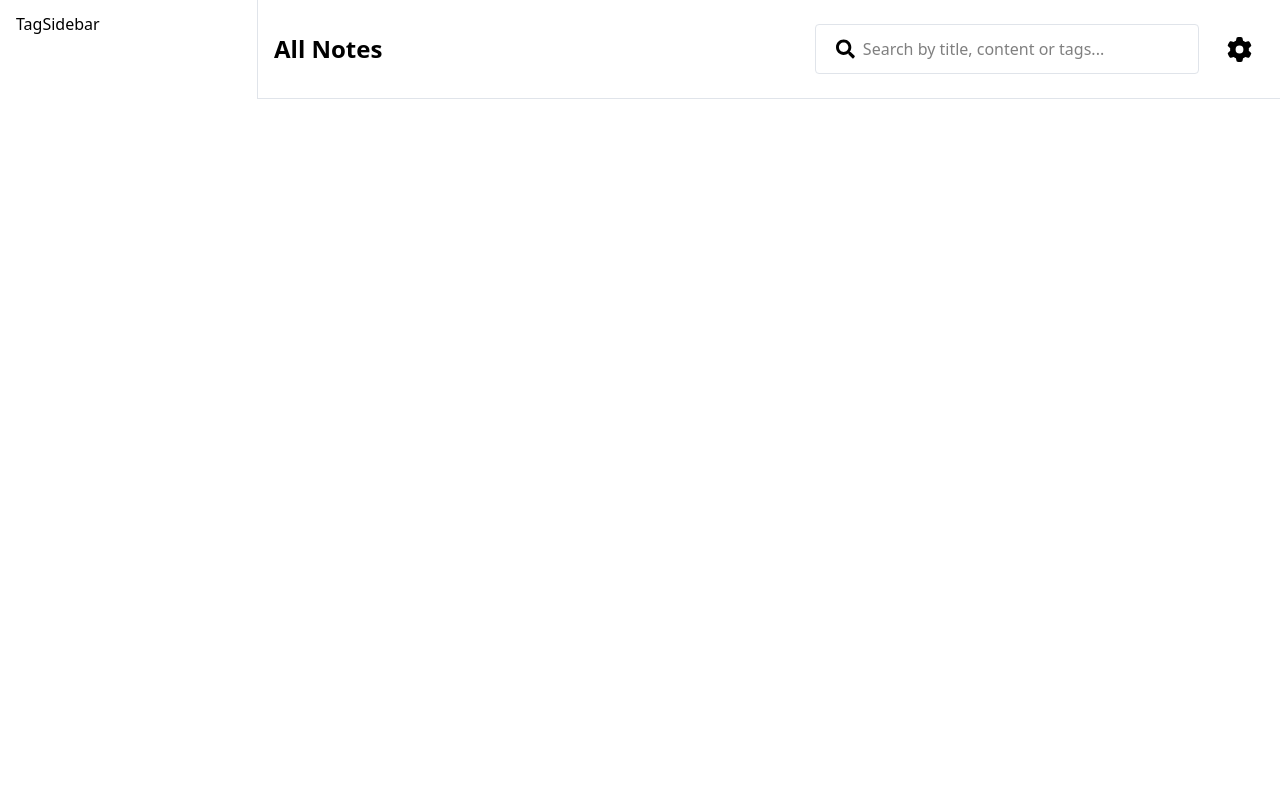
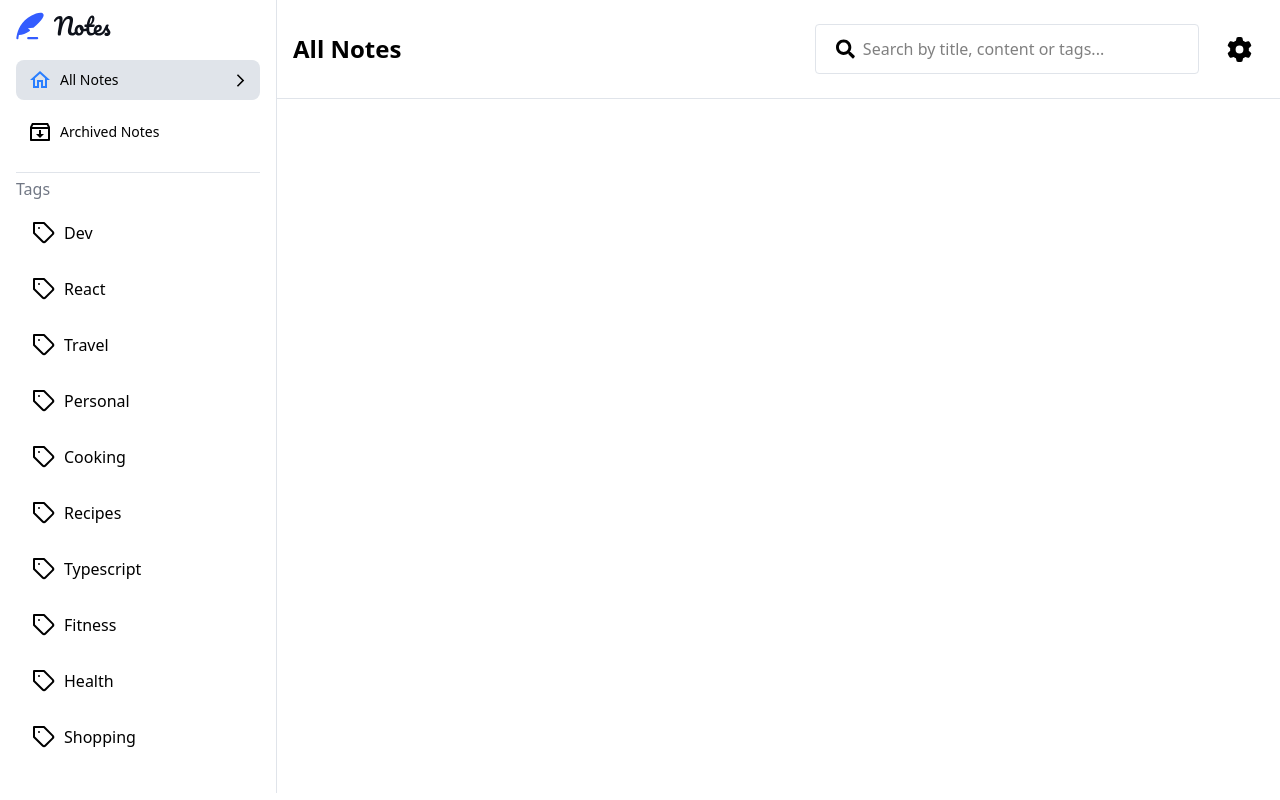
Before and after one commit to PraiseTy/notes-app-frontend, a React (Vite) app: page / in a window 1280 px wide. Built offline with nearby package versions, Linux system fonts and the light colour scheme.

Commit message:
feat: finish tabs section (#4)

```diff
--- a/src/components/Body.tsx
+++ b/src/components/Body.tsx
@@ -1,18 +1,14 @@
 import { TabsData, TabSection } from './Tabs';
 import { ColorThemeData, FeaturesSection, FontThemeData } from './Features';
 import { useContext, useState } from 'react';
-import { FontContext, useTheme } from '../styles';
+import { FontContext, useTheme, useThemeContext } from '../styles';
 
 export const Body = () => {
   const [activeTab, setActiveTab] = useState<'color' | 'font'>('color');
-  const [mode, setMode] = useState<'Light Mode' | 'Dark Mode'>(() => {
-    const stored = localStorage.getItem('theme');
-    return stored === 'Dark Mode' ? 'Dark Mode' : 'Light Mode';
-  });
   const { font, setFont } = useContext(FontContext);
+  const { mode, setMode } = useThemeContext();
 
   useTheme({ mode });
-
 
   return (
     <div className="flex flex-row h-full ">
--- a/src/components/Features/FeaturesData.ts
+++ b/src/components/Features/FeaturesData.ts
@@ -15,7 +15,6 @@ export const ColorThemeData = [
 ];
 
 export const FontThemeData: { style: FontStyle; mode: string; text: string }[] = [
-
   {
     style: 'font-sans',
     mode: 'Sans-serif',
--- a/src/components/Tabs/TabSection.tsx
+++ b/src/components/Tabs/TabSection.tsx
@@ -10,7 +10,7 @@ interface TabsProps {
 export const TabSection = ({ svg: Icon, title, isActive, onClick }: TabsProps) => {
   return (
     <div
-      className={`flex items-center mx-auto text-sm cursor-pointer gap-x-16 ${isActive ? 'bg-neutral-200' : 'bg-neutral-0'} px-3 py-2 rounded-lg`}
+      className={`flex justify-between items-center mx-auto text-sm cursor-pointer gap-x-16 ${isActive ? 'bg-neutral-200' : 'bg-neutral-0'} px-3 py-2 rounded-lg`}
       onClick={onClick}
     >
       <div className="flex flex-row items-center  space-x-2">
--- a/src/components/Tabs/TabsData.ts
+++ b/src/components/Tabs/TabsData.ts
@@ -1,15 +1,24 @@
-import { MdLightMode, MdOutlineTextFields } from 'react-icons/md';
+import { MdLightMode, MdOutlineTextFields, MdOutlineHome } from 'react-icons/md';
 import type { IconType } from 'react-icons';
+import { RiInboxArchiveLine } from 'react-icons/ri';
 
 type TabKey = 'color' | 'font';
 
-interface TabItem {
+type HomeTabKey = 'home' | 'archive';
+
+interface SettingTabItem {
   svg: IconType;
   title: string;
   key: TabKey;
 }
 
-export const TabsData: TabItem[] = [
+interface HomeTabItem {
+  svg: IconType;
+  title: string;
+  key: HomeTabKey;
+}
+
+export const TabsData: SettingTabItem[] = [
   {
     svg: MdLightMode,
     title: 'Color Theme',
@@ -21,3 +30,29 @@ export const TabsData: TabItem[] = [
     key: 'font'
   }
 ];
+
+export const HomeTabsData: HomeTabItem[] = [
+  {
+    svg: MdOutlineHome,
+    title: 'All Notes',
+    key: 'home'
+  },
+  {
+    svg: RiInboxArchiveLine,
+    title: 'Archived Notes',
+    key: 'archive'
+  }
+];
+
+export const TagData = [
+  'Dev',
+  'React',
+  'Travel',
+  'Personal',
+  'Cooking',
+  'Recipes',
+  'Typescript',
+  'Fitness',
+  'Health',
+  'Shopping'
+];
--- a/src/components/TagSidebar.tsx
+++ b/src/components/TagSidebar.tsx
@@ -1,7 +1,44 @@
+import logo from '../assets/logo.svg';
+import logoDark from '../assets/logo-dark.png';
+import { useThemeContext } from '../styles';
+import { HomeTabsData, TabSection, TagData } from './Tabs';
+import { useState } from 'react';
+import { FiTag } from 'react-icons/fi';
+
 export const TagSidebar = () => {
+  const [activeTab, setActiveTab] = useState<'home' | 'archive'>('home');
+
+  const { mode } = useThemeContext();
+
   return (
-    <div className="w-[258px] py-[12px] px-[16px] border-r border-r-neutral-200">
-      <p>TagSidebar</p>
+    <div className="w-[277px]  h-full py-[12px] px-[16px] border-r border-r-neutral-200 ">
+      <div className="border-b border-b-neutral-200">
+        <div className="mb-5">
+          {mode === 'Light Mode' ? <img src={logo} alt="logo" /> : <img src={logoDark} alt="logo" />}
+        </div>
+        <div className="space-y-3 pb-5">
+          {HomeTabsData.map((tab, index) => (
+            <TabSection
+              svg={tab.svg}
+              title={tab.title}
+              key={index}
+              isActive={activeTab === tab.key}
+              onClick={() => setActiveTab(tab.key)}
+            />
+          ))}
+        </div>
+      </div>
+      <div>
+        <p className="text-neutral-500 mt-1">Tags</p>
+        <div className="px-4 mt-5">
+          {TagData.map((tag, index) => (
+            <div className="flex space-x-2 space-y-8" key={index}>
+              <FiTag size={24} />
+              <p>{tag}</p>
+            </div>
+          ))}
+        </div>
+      </div>
     </div>
   );
 };
--- a/src/index.css
+++ b/src/index.css
@@ -28,6 +28,7 @@
   --text-100: #e0e4ea;
   --neutral-200: #232530;
   --neutral-100: #2b3039;
+  --neutral-500: #717784;
 }
 body,
 #root {
@@ -40,6 +41,7 @@ body {
   --color-neutral-200: var(--neutral-200);
   --color-neutral-100: var(--neutral-100);
   --color-text-black: var(--neutral-0);
+  --color-neutral-500: var(--neutral-500);
 }
 
 html,
--- a/src/main.tsx
+++ b/src/main.tsx
@@ -2,12 +2,14 @@ import { StrictMode } from 'react';
 import { createRoot } from 'react-dom/client';
 import './index.css';
 import App from './App.tsx';
-import { FontProvider } from './styles';
+import { FontProvider, ThemeProvider } from './styles';
 
 createRoot(document.getElementById('root')!).render(
   <StrictMode>
-    <FontProvider>
-      <App />
-    </FontProvider>
+    <ThemeProvider>
+      <FontProvider>
+        <App />
+      </FontProvider>
+    </ThemeProvider>
   </StrictMode>
 );
--- a/src/pages/AllNotesPage.tsx
+++ b/src/pages/AllNotesPage.tsx
@@ -2,7 +2,7 @@ import { Navbar, TagSidebar } from '../components';
 
 export const AllNotesPage = () => {
   return (
-    <div className="w-full flex">
+    <div className="w-full flex h-full">
       <TagSidebar />
       <div className="flex-1">
         <Navbar title="All Notes" />
--- a/src/pages/SettingsPage.tsx
+++ b/src/pages/SettingsPage.tsx
@@ -2,7 +2,7 @@ import { Body, Navbar, TagSidebar } from '../components';
 
 export const SettingsPage = () => {
   return (
-    <div className="flex h-screen">
+    <div className="flex h-full">
       <TagSidebar />
       <div className="flex flex-col flex-grow">
         <Navbar title="Settings" />
--- a/src/styles/theme/ThemeProvider.tsx
+++ b/src/styles/theme/ThemeProvider.tsx
@@ -16,3 +16,31 @@ export const useTheme = ({ mode }: ThemeProps) => {
     }
   }, [mode]);
 };
+
+import { createContext, useContext, useState, type ReactNode } from 'react';
+
+type Mode = 'Light Mode' | 'Dark Mode';
+
+interface ThemeContextType {
+  mode: Mode;
+  setMode: (mode: Mode) => void;
+}
+
+const ThemeContext = createContext<ThemeContextType | undefined>(undefined);
+
+export const ThemeProvider = ({ children }: { children: ReactNode }) => {
+  const [mode, setMode] = useState<Mode>(() => {
+    const stored = localStorage.getItem('theme') as Mode | null;
+    return stored === 'Dark Mode' ? 'Dark Mode' : 'Light Mode';
+  });
+
+  return <ThemeContext.Provider value={{ mode, setMode }}>{children}</ThemeContext.Provider>;
+};
+
+export const useThemeContext = () => {
+  const context = useContext(ThemeContext);
+  if (!context) {
+    throw new Error('useThemeContext must be used within a ThemeProvider');
+  }
+  return context;
+};
```
Also changed, not shown: src/assets/logo-dark.png (added).
